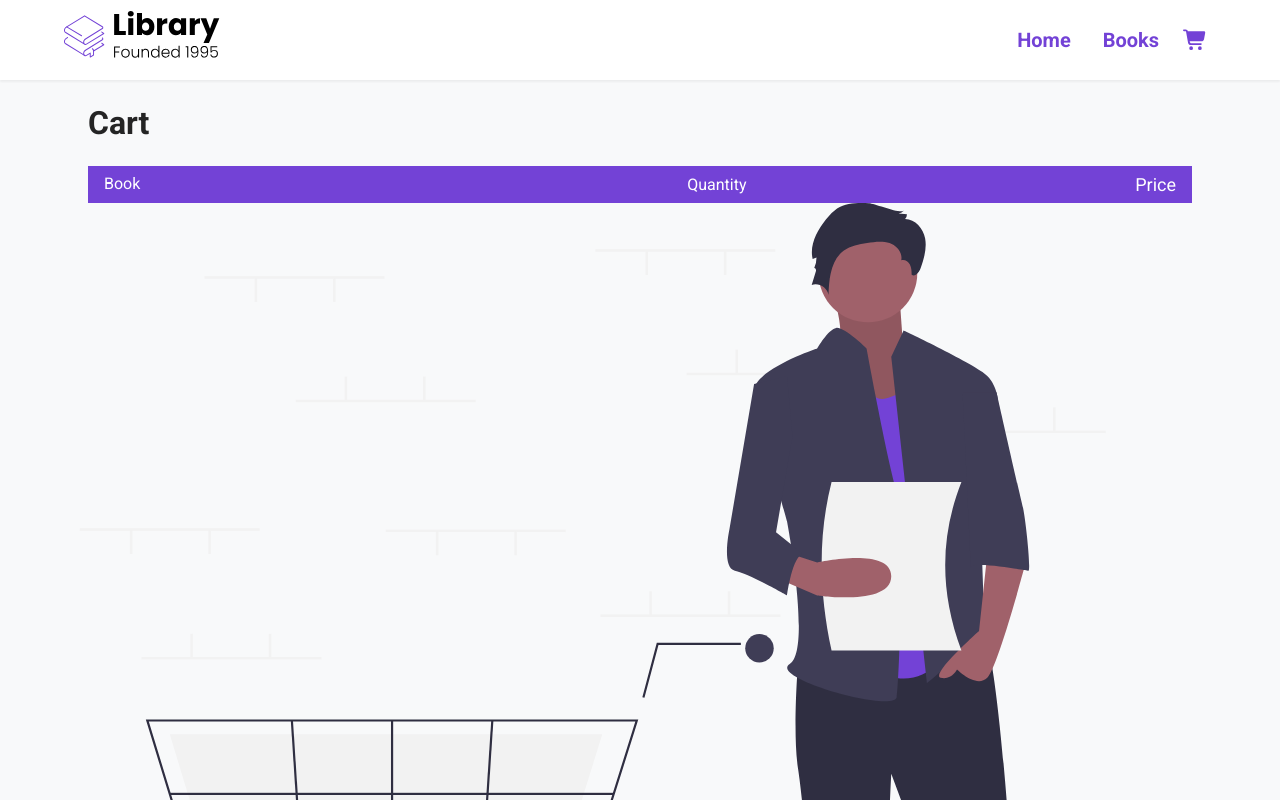
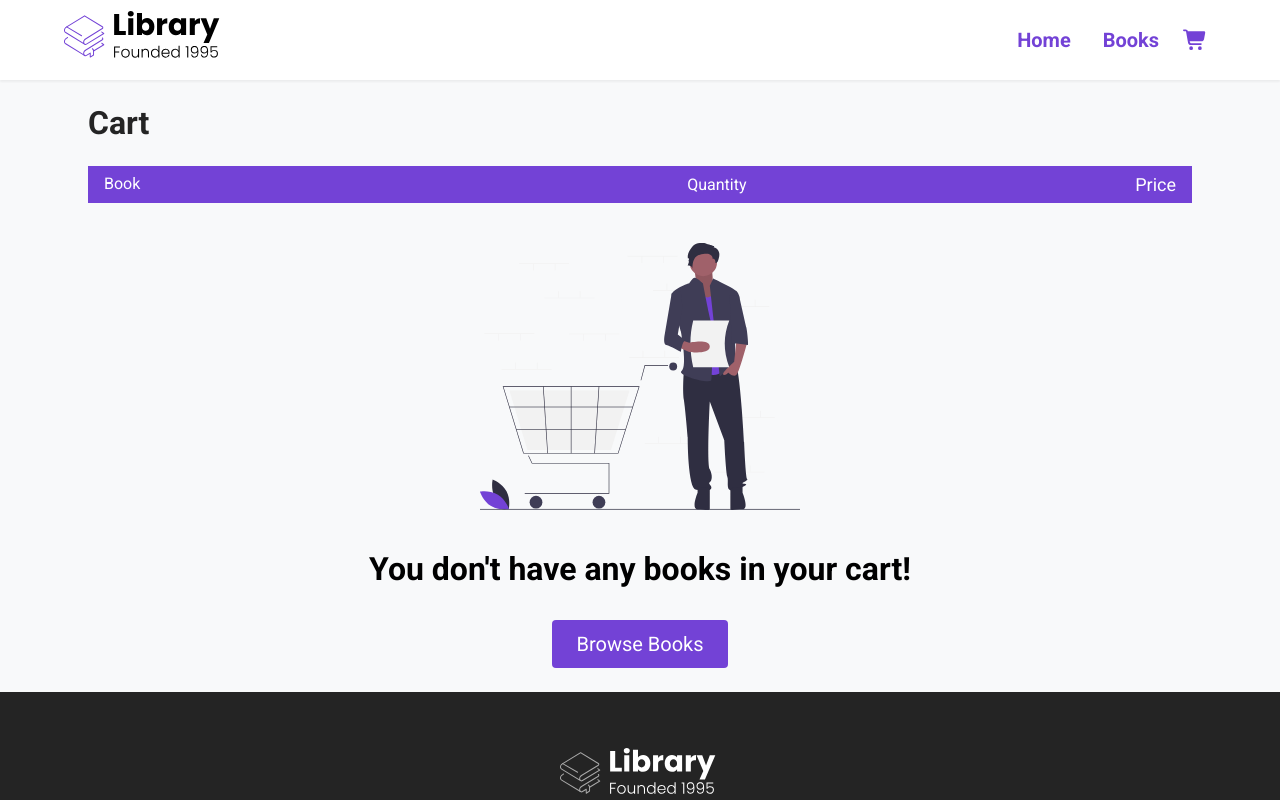
Before and after one commit to Jantioho26/Library-React, a React (Create React App) app: page /cart in a window 1280 px wide. Shown: the top 800 px of the page. Built offline with nearby package versions, Linux system fonts and the light colour scheme.

Commit message:
Library-React

```diff
--- a/src/pages/Cart.jsx
+++ b/src/pages/Cart.jsx
@@ -70,7 +70,7 @@ return (
             </div>
             {cart.length === 0 && (
             <div className="cart__empty">
-              <img src={EmptyCart} alt="" className="cart__empty__img" />
+              <img src={EmptyCart} alt="" className="cart__empty--img" />
               <h2>You don't have any books in your cart! </h2>
               <Link to="/books">
               <button className="btn">Browse Books</button>
```
